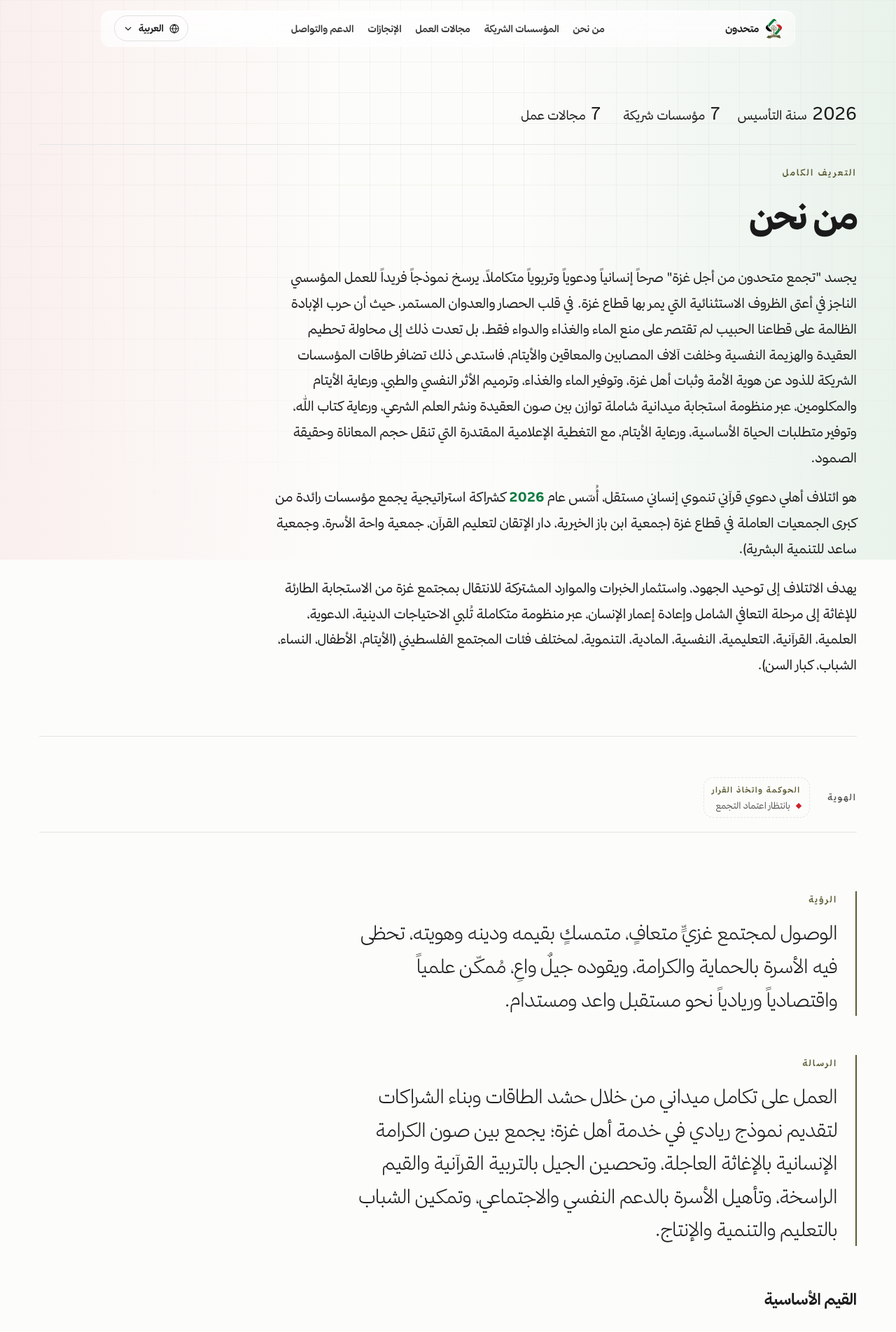
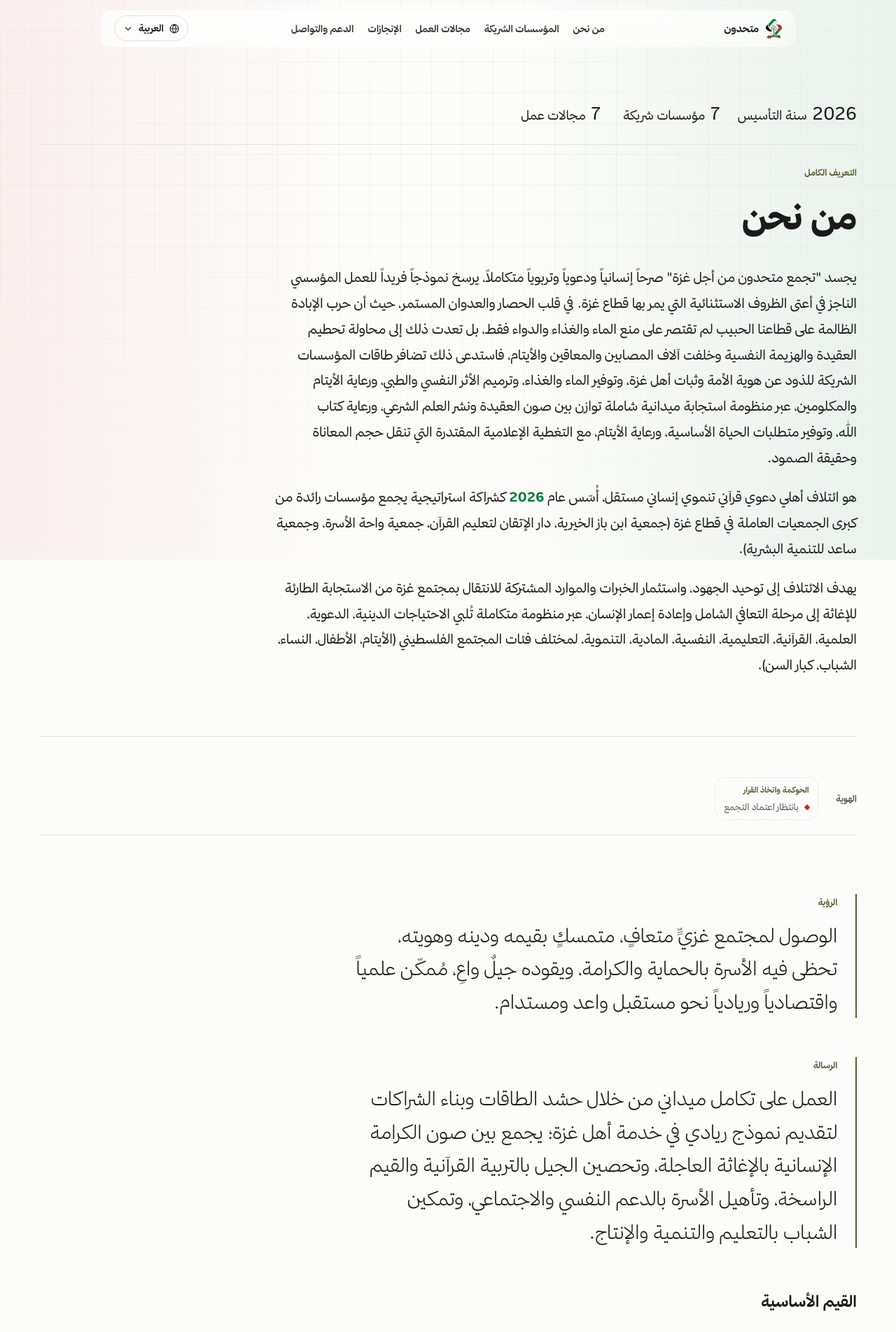
Before and after one commit to MohammedAbuShamleh/motahedoon, a Laravel app: page /about in a window 1280 px wide. Shown: the top 1904 px of the page at 70% size. Run offline with Laravel 12, Linux system fonts and the light colour scheme; data comes from the database, SQL or seed files in the repository; data that the repository does not hold is empty; style sheets or scripts are compiled from the project's sources; some libraries are stand-ins or nearby versions.

Commit message:
style(type): professional text inside cards across the site
Wide letter-spacing (.14-.18em in about forty rules) breaks the joins of
Arabic letters, so small labels read as scattered glyphs; it is reset to
zero for Arabic only, English and Turkish keep it. Headings balance their
lines and paragraphs avoid a lone last word; figures use tabular lining
numerals so they align in cells; secondary card text gets a comfortable
line-height and a readable minimum size.

Co-Authored-By: Claude Opus 5.5 <noreply@anthropic.com>

```diff
--- a/motahidoon-app/resources/css/style.css
+++ b/motahidoon-app/resources/css/style.css
@@ -2790,6 +2790,33 @@ html[dir="ltr"] .film::after {
 }
 
 /* =====================================================================
+   تنسيق النصّ داخل البطاقات — قواعد عامّة تسري على كلّ صفحات الموقع
+   ===================================================================== */
+
+/* ١) تباعد الحروف في العربية يقطع وصلها: التسميات الصغيرة الموسّعة
+   (.14em–.18em في نحو أربعين قاعدة) كانت تظهر حروفاً متفرّقة لا كلمات.
+   يُلغى في العربية وحدها؛ الإنجليزية والتركية تحتفظان به. */
+html[lang="ar"] body * { letter-spacing: 0 !important; }
+
+/* ٢) العناوين متوازنة الأسطر، والفقرات بلا كلمة يتيمة في سطرها الأخير */
+h1, h2, h3, h4 { text-wrap: balance; }
+p, li, dd, figcaption { text-wrap: pretty; }
+
+/* ٣) الأرقام بعرض ثابت: تصطفّ في الخانات والأعمدة ولا تتراقص */
+.fig__v, .stat__v, .fact__v, .metric__n, .impact__v, .impact__no,
+.mark__n, .group__num, .rp-toc__n, .rp-ch__n, .ftl__n, .areas__n,
+.ptl__no, .fgrid__n, td, .num {
+  font-variant-numeric: tabular-nums lining-nums;
+}
+
+/* ٤) نصوص البطاقات الثانوية: سطر مريح وحجم لا ينزل عن حدّ القراءة */
+.entry__text, .partner__meta, .table-note, .block__note,
+.slot__state {
+  line-height: 1.75;
+}
+.slot__state, .table-note, .block__note { font-size: max(.88rem, 14px); }
+
+/* =====================================================================
    الطباعة الورقية
    ===================================================================== */
 
```
